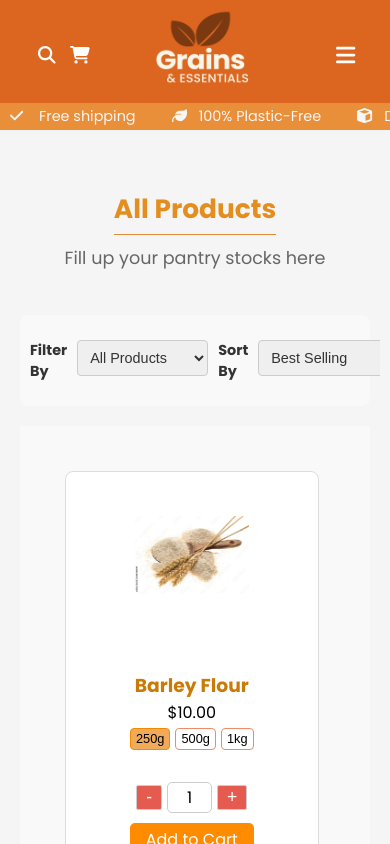
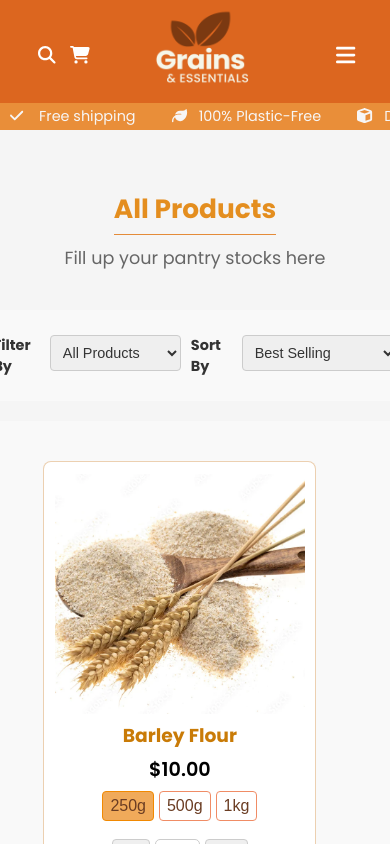
Before and after one commit to menoo-o/Grains-and-Essentials, a React (Vite) app: page /shop in a window 390 px wide. Shown: the top 844 px of the page. Built offline with nearby package versions, Linux system fonts and the light colour scheme.

Commit message:
fixing ui

```diff
--- a/src/App.css
+++ b/src/App.css
@@ -343,6 +343,7 @@
   border: 1px solid #f08c65;
   padding: 5px 10px;
   margin: 5px;
+  color: #6b3d23;
   cursor: pointer;
   border-radius: 4px;
   font-weight: 600;
@@ -358,10 +359,13 @@
 .quantity-selector button {
   border: 1px solid #ccc;
   padding: 0px 15px;
+  height: 36px;
   cursor: pointer;
   border-radius: 4px;
-  color: white;
-  font-size: 1.4em; /* Adjust as necessary */
+  color: #c97b07;
+  font-size: 1.5em;
+  font-weight: bolder;
+  text-align: center; /* Adjust as necessary */
   /* background-color: #ffcca9;
   font-family: inherit; */
  }
@@ -908,7 +912,6 @@
   border: 1px solid #ddd;
   border-radius: 8px;
   padding: 16px;
-
   display: flex;
   flex-direction: column;
   align-items: center;
@@ -1604,7 +1607,7 @@
       margin: 0 ;
       width: 115px;
       height: 111px;
-      background-color: red;
+
       margin-right: 25px;
 
     }
@@ -1807,7 +1810,7 @@
     }
 
   .weight-options button {
-      padding: 2.5px 5px;
+      padding: 5px 7px;
       margin: 2.5px;
       font-size: 0.8em;
       font-weight: 190;
@@ -1819,10 +1822,9 @@
     }
 
     .quantity-selector button {
-      background-color: #e65b50;
-      padding: 1px 9px;
-      border-radius: 2px;
-      font-size: 1.1em; /* Adjust as necessary */
+
+      height: 30px;
+      font-size: 1.2em;
 
     }
 
@@ -1836,13 +1838,15 @@
     }
 
     .add-to-cart-btn {
-      padding: 4px 16px;
+      padding: 7px 20px;
       border-radius: 5px;
       cursor: pointer;
       font-size: 1rem; /* Adjust as necessary */
-
-    }
-
+    }
+
+    .add-to-cart-btn-grid{
+      padding: 7px 40px !important;
+    }
     /* recipes */
 
 
@@ -2027,9 +2031,12 @@
     /* Shop pg */
     .shoppg-container {
       display: flex; /* Use flexbox for mobile */
+      justify-content: center;
+      align-self: center;
       flex-direction: column; /* Stack elements vertically */
       padding: 10px; /* Reduce padding for smaller screens */
-      margin: 10px; /* Reduce margin for smaller screens */
+      margin: 5px; /* Reduce margin for smaller screens */
+
     }
 
     .left-block-shoppg {
@@ -2038,26 +2045,48 @@
       justify-content: space-between; /* Space between filter and sort options */
       width: 100%; /* Full width on mobile */
       margin-bottom: 20px; /* Add space below filter/sort */
+      align-items: center;
+
     }
 
     .Shop-Container {
       display: grid !important; /* Use grid layout for product cards */
       grid-template-columns: 1fr !important; /* 2 columns for product cards on mobile */
-      justify-self: center ;
-      gap: 0px; /* Gap between product cards */
+      justify-self: center ; /* Gap between product cards */
       width: 100%; /* Full width on mobile */
     }
 
     .product-card {
-      width: 65% !important; /* Full width of grid column */
+      width: 70% !important; /* Full width of grid column */
       max-width: none; /* Remove max-width constraint */
-      margin: 35px; /* Remove margin */
-      height: 430px !important;
+      margin: 50px; /* Remove margin */
+      height: 470px !important;
+      border: 1px solid rgba(221, 172, 117, 0.562);
+      margin-top: 30px !important;
     }
 
     .product-card img {
-      width: 100%; /* Full width of card */
-      height: 50%; /* Maintain aspect ratio */
+      width: 250px; /* Full width of card */
+      height: 240px; /* Maintain aspect ratio */
+    }
+
+    .weight-options-grid{
+      margin-top: 5px;
+      margin-bottom: 5px!important;
+      padding-bottom: 0;
+      padding: 0 20px;
+    }
+
+    .price-shop-grid{
+      font-size: 1.2em;
+      font-weight: 600;
+      margin-top: 5px;
+      margin-bottom: 0 !important;
+      padding-bottom:  0 !important;
+    }
+
+    .weight-btn-grid{
+      font-size: 1em !important;
     }
 
     .left-block-shoppg {
@@ -2067,6 +2096,7 @@
       align-items: center; /* Align items in the center vertically */
       gap: 10px; /* Reduce the gap on mobile */
       padding: 10px; /* Adjust padding for mobile view */
+
     }
 
     .left-block-shoppg h3 {
--- a/src/Components/ProductGrid.jsx
+++ b/src/Components/ProductGrid.jsx
@@ -94,18 +94,18 @@ const ProductGrid = ({ products }) => {
     <h3 className='product-card-title-heading'>{item.title}</h3>
 
     {/* Compute price based on weight only if weight options are available */}
-    <p>{(item.category !== 'Storage' && item.id !== 3 && item.id !== 5)
+    <p className='price-shop-grid'>{(item.category !== 'Storage' && item.id !== 3 && item.id !== 5)
           ? computePrice(item.price, selectedWeights[index])
           : `${item.price}` /* If no weight, show base price */}
     </p>
 
     {/* Conditionally render weight options based on category and id */}
     {(item.category !== 'Storage' && item.id !== 3 && item.id !== 5) && (
-      <div className="weight-options">
+      <div className="weight-options weight-options-grid">
         {['250g', '500g', '1kg'].map((weight) => (
           <button
             key={weight}
-            className={`weight-btn ${selectedWeights[index] === weight ? 'active' : ''}`}
+            className={`weight-btn weight-btn-grid ${selectedWeights[index] === weight ? 'active' : ''}`}
             onClick={() => handleWeightClick(index, weight)}
           >
             {weight}
@@ -115,18 +115,18 @@ const ProductGrid = ({ products }) => {
     )}
 
     <div className="quantity-selector">
-      <button onClick={() => handleQuantityChange(index, Math.max(1, quantities[index] - 1))}>-</button>
+      <button className='btn-shop-grid' onClick={() => handleQuantityChange(index, Math.max(1, quantities[index] - 1))}>-</button>
       <input
         type="number"
         value={quantities[index]}
         min="1"
         onChange={(e) => handleQuantityChange(index, Number(e.target.value))}
       />
-      <button onClick={() => handleQuantityChange(index, quantities[index] + 1)}>+</button>
+      <button className='btn-shop-grid' onClick={() => handleQuantityChange(index, quantities[index] + 1)}>+</button>
     </div>
 
     <button
-      className="add-to-cart-btn"
+      className="add-to-cart-btn add-to-cart-btn-grid"
       onClick={() => handleAddToCart(item, index)}
     >
       Add to Cart
```
